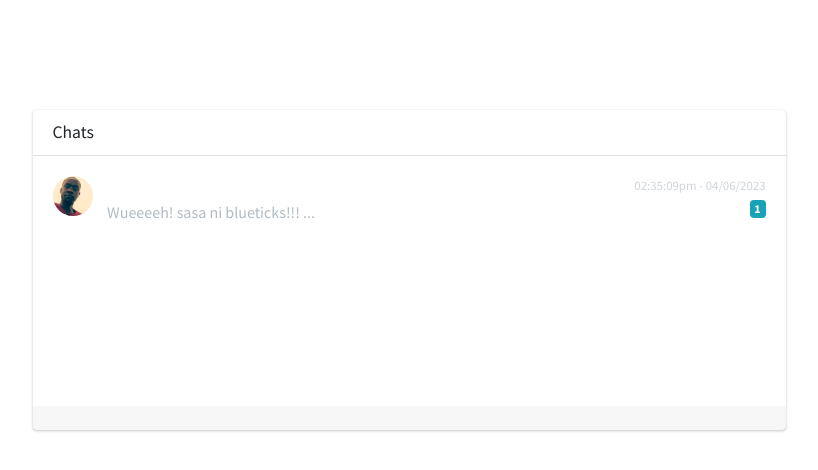
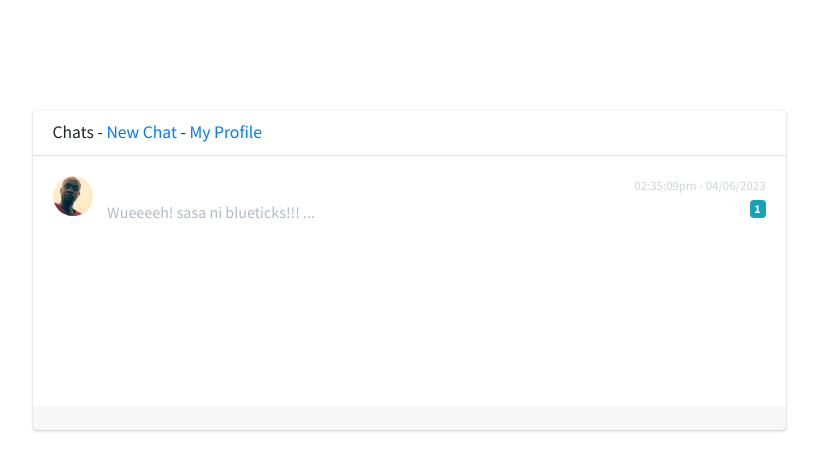
Before and after one commit to A7ggrey/php-chat-system, a PHP site: page /chatme/new_chats.php in a window 1280 px wide. Shown: the top 470 px of the page, without its empty margins (231-1049 px from the left). Run offline with PHP 8.4, Linux system fonts and the light colour scheme; a user stored in the database is signed in; data comes from the database, SQL or seed files in the repository; some libraries are stand-ins or nearby versions.

Commit message:
Update new_chats.php

```diff
--- a/chatme/new_chats.php
+++ b/chatme/new_chats.php
@@ -77,7 +77,7 @@ include('./../database/database.php');
             <!-- DIRECT CHAT -->
             <div class="card direct-chat direct-chat-primary">
               <div class="card-header">
-                <h3 class="card-title">Chats</h3>
+                <h3 class="card-title">Chats - <a href="./chats.php">New Chat</a> - <a href="./profile/profile.php">My Profile</a></h3>
               </div>
               <!-- /.card-header -->
               <div class="card-body">
@@ -143,6 +143,7 @@ include('./../database/database.php');
                         <div class="contacts-list-info">
                           <span class="contacts-list-name">
 
+                            <!-- Name not displaying -->
                             <?php echo $user_full_name;?>
 
                             <?php
@@ -163,7 +164,8 @@ include('./../database/database.php');
                                   $select_user_to_display = $rows_messages_read['senderid'];
 
                             ?>
-                            <small class="contacts-list-date float-right"><!--2/23/2015--><?php echo $select_time_to_display. " - " .$select_date_to_display;?></small>
+                            <small class="contacts-list-date float-right"><!--2/23/2015--><?php echo $select_time_to_display. " - " .$select_date_to_display;?>
+                            </small>
                           </span>
 
                           <span class="contacts-list-msg">
```
